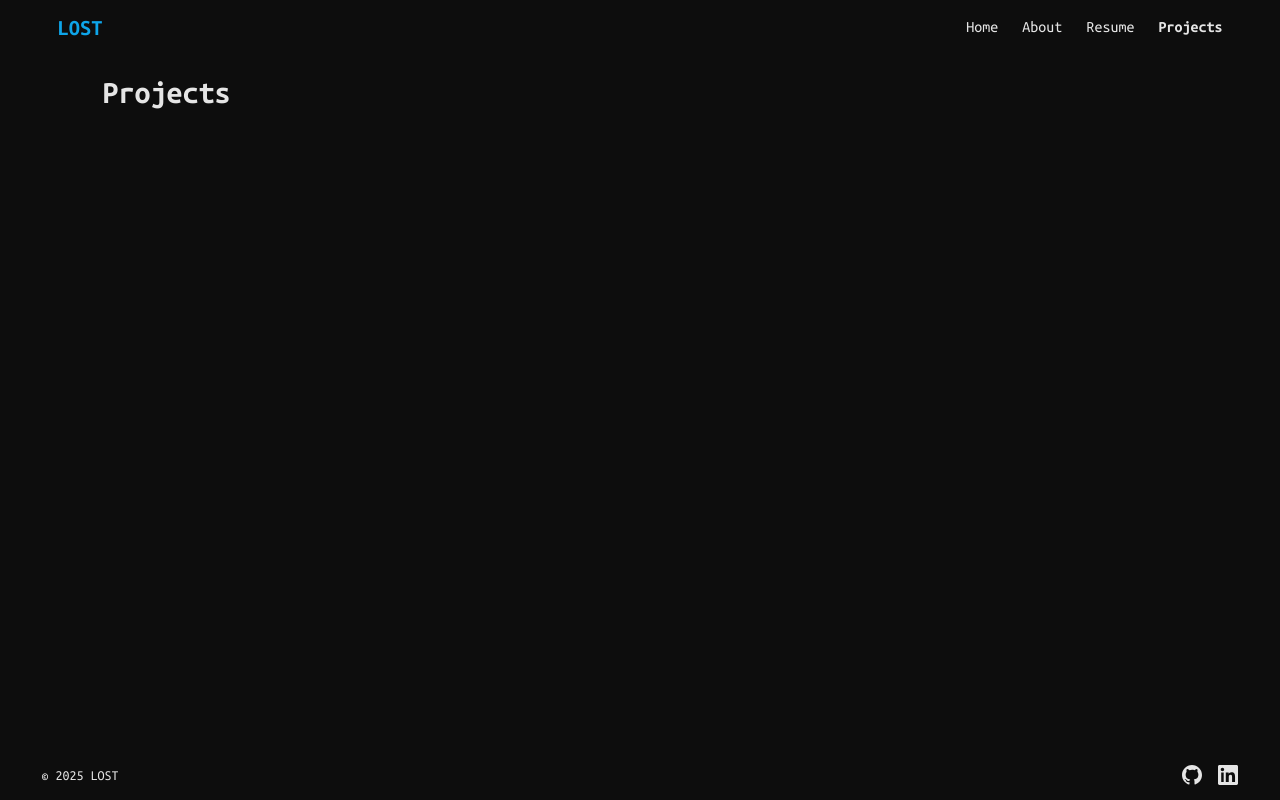
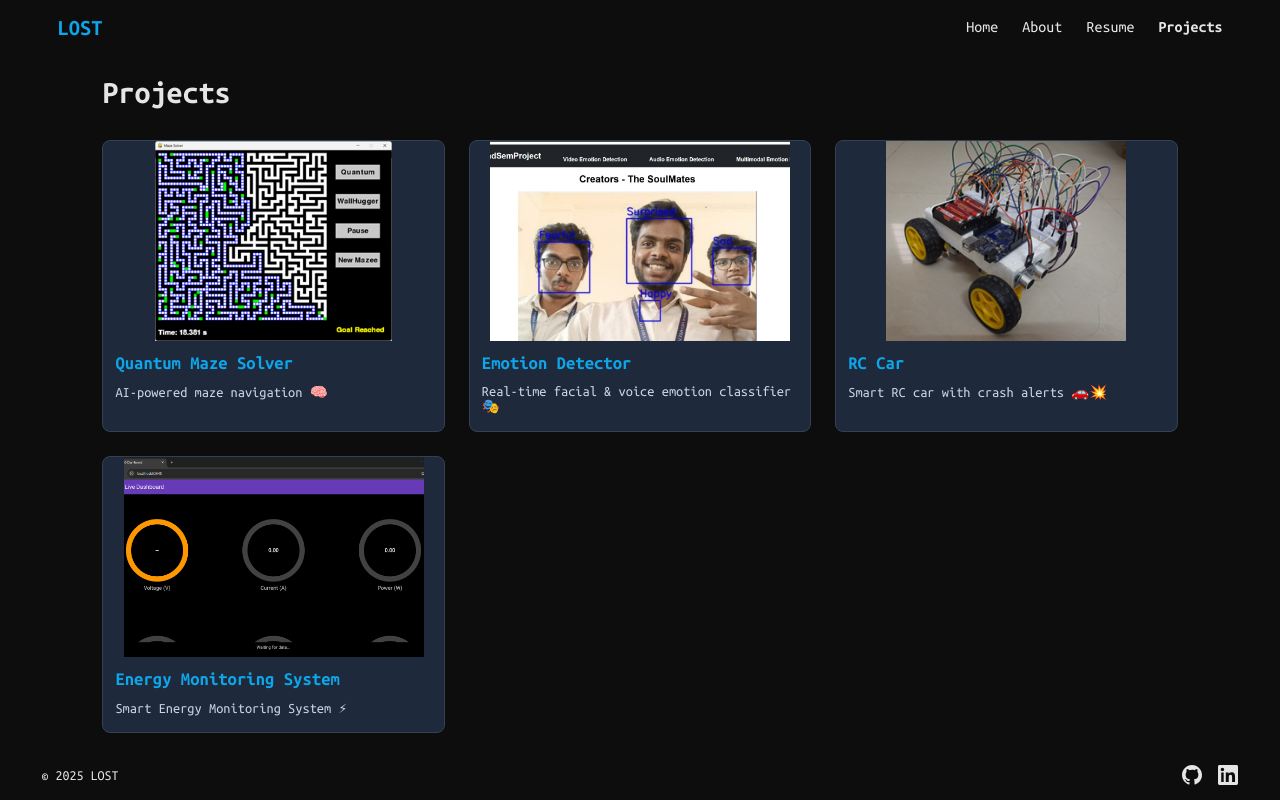
Before and after one commit to LostLuinor/lost-website, a SvelteKit app: page /projects in a window 1280 px wide. Built offline with nearby package versions, Linux system fonts and the light colour scheme.

Commit message:
Updated Projects ig

```diff
--- /dev/null
+++ b/src/lib/ProjectCard.svelte
@@ -0,0 +1,179 @@
+<script>
+    export let title;
+    export let description;
+    export let fullDescription;
+    export let imageUrl;
+    export let githubUrl;
+
+    let isOpen = false;
+
+    function toggle() {
+        isOpen = !isOpen;
+    }
+
+    function handleKeydown(event) {
+        if (event.key === 'Enter' || event.key === ' ') {
+            toggle();
+        }
+    }
+
+    // Close modal with Escape key
+    function handleModalKeydown(event) {
+        if (event.key === 'Escape') {
+            isOpen = false;
+        }
+    }
+
+    // Prevent background scroll when modal is open
+    $: {
+        if (isOpen) {
+            document.body.style.overflow = 'hidden';
+        } else {
+            document.body.style.overflow = '';
+        }
+    }
+</script>
+
+<!-- Compact Card -->
+<div
+    class="card"
+    role="button"
+    tabindex="0"
+    aria-label="Open project details"
+    on:click={toggle}
+    on:keydown={handleKeydown}
+>
+    <img src={imageUrl} alt="Preview of {title} project" />
+    <h3>{title}</h3>
+    <p>{description}</p>
+</div>
+
+<!-- Modal -->
+{#if isOpen}
+    <div
+        class="modal-overlay"
+        role="dialog"
+        tabindex="0"
+        aria-modal="true"
+        aria-label="Project details modal"
+        on:click={toggle}
+        on:keydown={handleModalKeydown}
+    >
+        <div
+            class="modal"
+            role="document"
+            tabindex="0"
+            on:click|stopPropagation
+        >
+            <img src={imageUrl} alt="Preview of {title} project" />
+            <h2>
+                <a href={githubUrl} target="_blank" rel="noopener noreferrer">{title}</a>
+            </h2>
+            <p>{fullDescription}</p>
+            <button class="close" on:click={toggle} aria-label="Close modal">Close</button>
+        </div>
+    </div>
+{/if}
+
+<style>
+    .card {
+        background-color: #1e293b;
+        color: #e5e5e5;
+        border: 1px solid #334155;
+        border-radius: 8px;
+        overflow: hidden;
+        cursor: pointer;
+        transition: transform 0.2s ease, box-shadow 0.2s;
+        outline: none;
+    }
+    .card:hover,
+    .card:focus {
+        transform: scale(1.03);
+        box-shadow: 0 4px 24px 0 rgba(14, 165, 233, 0.15);
+    }
+    .card img {
+    display: block;
+    margin-left: auto;
+    margin-right: auto;
+    height: 200px;
+    max-width: 300px;
+    object-fit: cover;
+}
+    .card h3 {
+        margin: 0.75rem;
+        color: #0ea5e9;
+    }
+    .card p {
+        margin: 0 0.75rem 1rem;
+        font-size: 0.9rem;
+        color: #cbd5e1;
+    }
+
+    .modal-overlay {
+        position: fixed;
+        inset: 0;
+        background: rgba(0, 0, 0, 0.6);
+        display: flex;
+        align-items: center;
+        justify-content: center;
+        z-index: 1000;
+    }
+    .modal {
+        background-color: #0f172a;
+        border: 1px solid #334155;
+        padding: 2rem;
+        border-radius: 12px;
+        width: 75%;
+        max-width: 70%;
+        max-height: 90vh;
+        overflow-y: auto;
+        box-shadow: 0 8px 32px 0 rgba(14, 165, 233, 0.15);
+        box-sizing: border-box;
+    }
+    .modal img {
+        display: block;
+        margin-left: auto;
+        margin-right: auto;
+        max-width: 500px;
+        max-height: 50vh;
+        object-fit: cover;
+    }
+
+    /* For small screens */
+    @media (max-width: 600px) {
+        .modal img {
+            width: 100%;
+            max-width: 90vw;
+            max-height: 30vh;
+        }
+    }
+    .modal h2 a {
+        color: #0ea5e9;
+        text-decoration: none;
+    }
+    .modal h2 a:hover {
+        text-decoration: underline;
+    }
+    .modal p {
+        color: #e5e5e5;
+        line-height: 1.6;
+    }
+    .close {
+        margin-top: 1.5rem;
+        background: #334155;
+        color: white;
+        border: none;
+        padding: 0.5rem 1rem;
+        cursor: pointer;
+        border-radius: 6px;
+        transition: background 0.2s;
+    }
+    .close:hover {
+        background: #475569;
+    }
+    /* For Firefox */
+    .modal {
+        scrollbar-width: thin;
+        scrollbar-color: #334155 #1e293b;
+    }
+</style>
--- a/src/routes/projects/+page.svelte
+++ b/src/routes/projects/+page.svelte
@@ -1 +1,55 @@
+<script>
+	import ProjectCard from '$lib/ProjectCard.svelte';
+
+	const projects = [
+		{
+			title: 'Quantum Maze Solver',
+			description: 'AI-powered maze navigation 🧠',
+			fullDescription: 'This project uses a quantum-inspired algorithm and Mesa-Pygame interface to solve mazes efficiently with wall-hugger fallback logic.',
+			imageUrl: '/images/maze.png',
+			githubUrl: 'https://github.com/yourname/quantum-maze'
+		},
+		{
+			title: 'Emotion Detector',
+			description: 'Real-time facial & voice emotion classifier 🎭',
+			fullDescription: 'This uses a multimodal deep learning model to analyze facial expressions and voice tone, combined via Flask backend and Flutter frontend.',
+			imageUrl: '/images/emotion.jpg',
+			githubUrl: 'https://github.com/yourname/emotion-detector'
+		},
+		{
+			title: 'RC Car',
+			description: 'Smart RC car with crash alerts 🚗💥',
+			fullDescription: 'An Arduino-powered RC car that detects crashes using a gyroscope, UV sensor, and gas sensor. Sends SMS alerts with GPS coordinates using A7670C.',
+			imageUrl: '/images/rccar.png',
+			githubUrl: 'https://github.com/yourname/crash-car'
+		},
+		{
+			title: 'Energy Monitoring System',
+			description: 'Smart Energy Monitoring System ⚡',
+			fullDescription: 'This project implements an IoT-based Smart Energy Monitoring System designed to monitor electrical parameters such as voltage, current, power, energy consumption, frequency, and power factor in real-time. The system leverages the ESP8266 Wi-Fi module and the PZEM-004T energy sensor to collect data from a connected load (e.g., a household bulb). The data is transmitted via WebSocket to a Flutter-based mobile/web application for real-time visualization and a Python script for data logging into a CSV file for historical analysis. This solution is cost-effective, scalable, and suitable for smart home or small-scale industrial energy monitoring.',
+			imageUrl: '/images/energy.png',
+			githubUrl: 'https://github.com/LostLuinor/IoT-Based-Smart-Energy-Monitoring-System'
+		}
+	];
+</script>
+
 <h1>Projects</h1>
+<div class="project-grid">
+	{#each projects as project}
+		<ProjectCard {...project} />
+	{/each}
+</div>
+
+<style>
+	h1 {
+		/* color: #0ea5e9; */
+		margin-bottom: 2rem;
+		/* text-align: center; */
+	}
+
+	.project-grid {
+		display: grid;
+		grid-template-columns: repeat(auto-fit, minmax(280px, 1fr));
+		gap: 1.5rem;
+	}
+</style>
```
